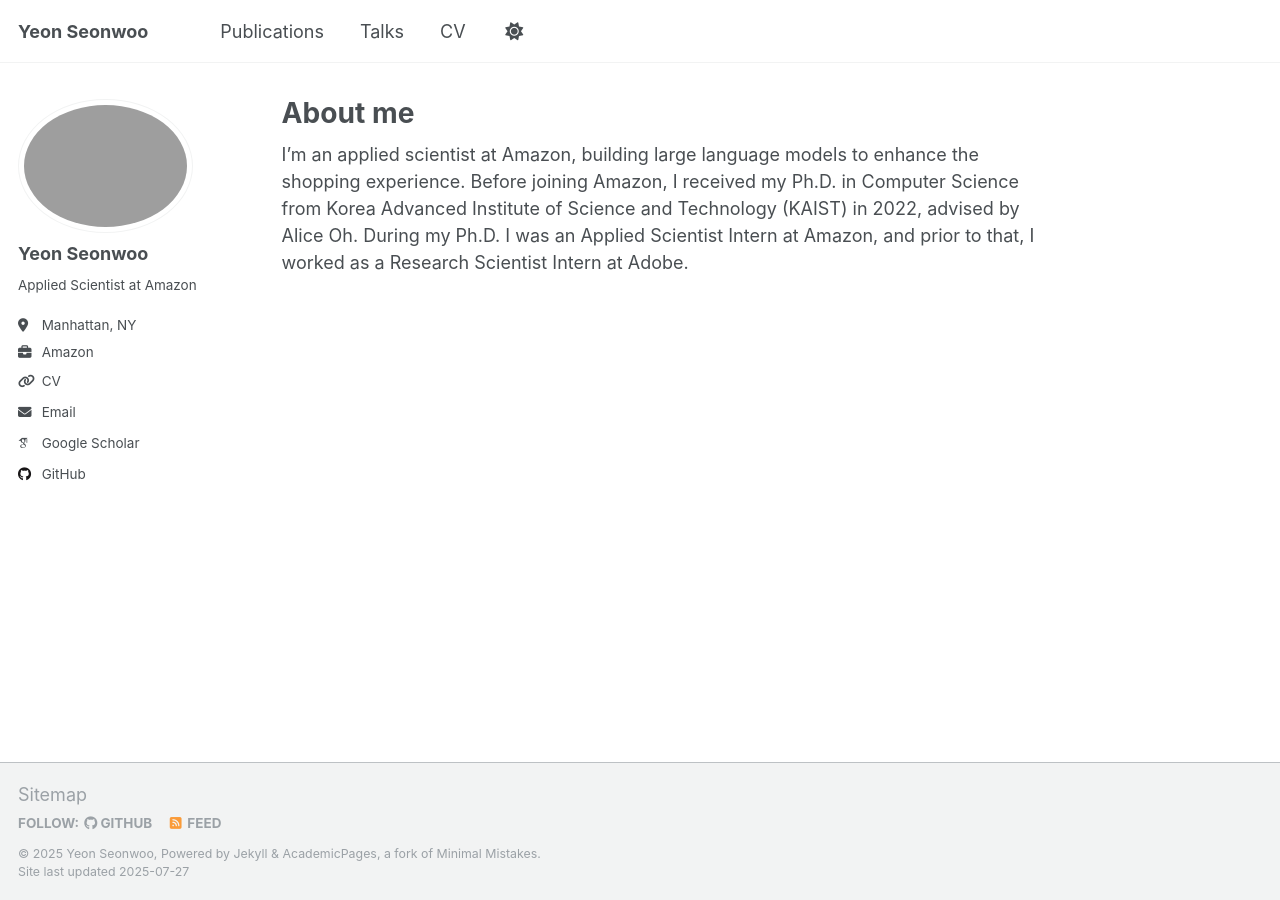
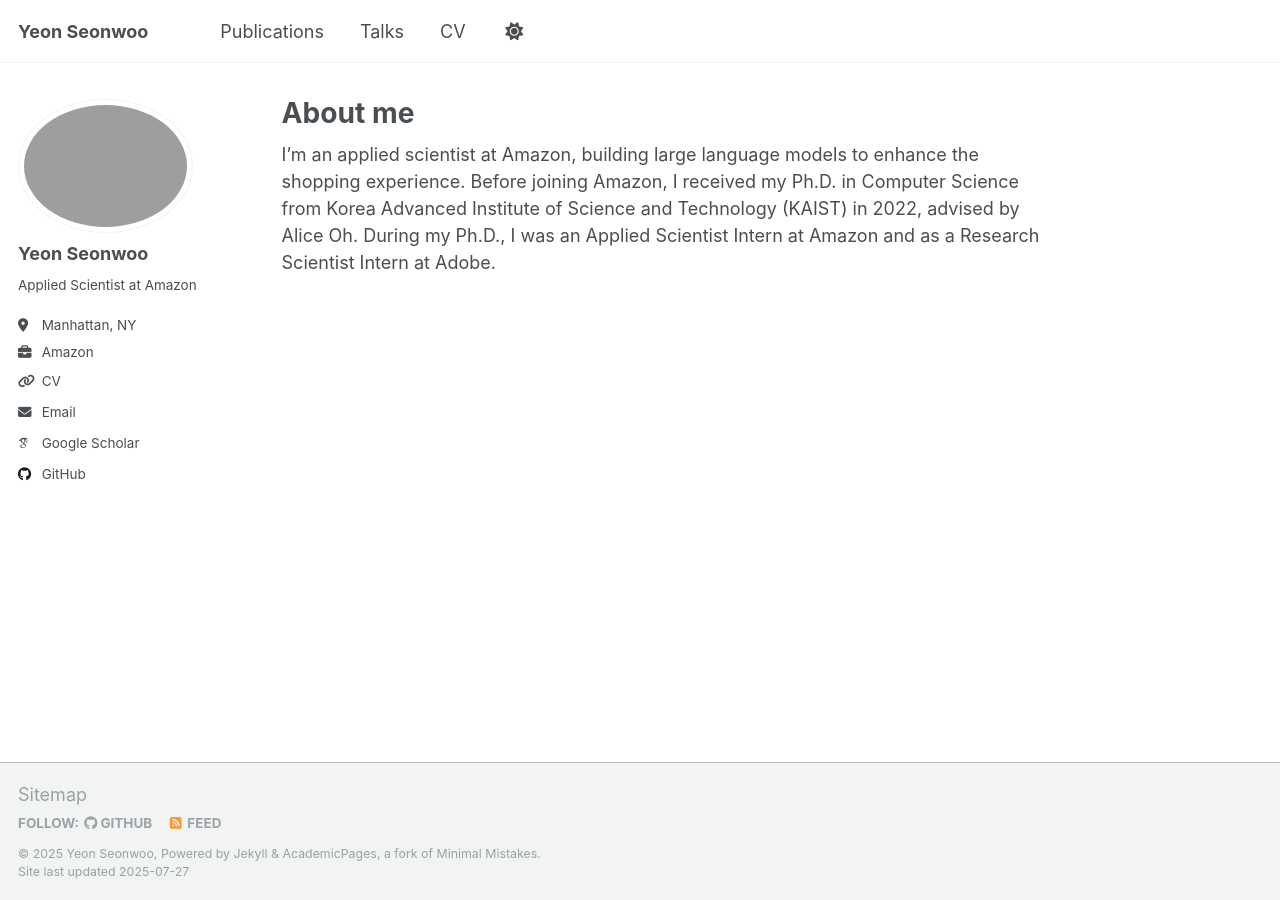
Before and after one commit to yeonsw/yeonsw.github.io, a Jekyll site: the page built from _pages/about.md, in a window 1280 px wide. Built offline with Jekyll 4.4.1, drawn with Linux system fonts in a browser that asks for light colours; some web fonts are replaced; a script that is not in the unit is left out.

Commit message:
Update about.md

```diff
--- a/_pages/about.md
+++ b/_pages/about.md
@@ -7,4 +7,4 @@
   - /about.html
 ---
 
-I’m an applied scientist at Amazon, building large language models to enhance the shopping experience. Before joining Amazon, I received my Ph.D. in Computer Science from Korea Advanced Institute of Science and Technology (KAIST) in 2022, advised by Alice Oh. During my Ph.D. I was an Applied Scientist Intern at Amazon, and prior to that, I worked as a Research Scientist Intern at Adobe.
+I’m an applied scientist at Amazon, building large language models to enhance the shopping experience. Before joining Amazon, I received my Ph.D. in Computer Science from Korea Advanced Institute of Science and Technology (KAIST) in 2022, advised by Alice Oh. During my Ph.D., I was an Applied Scientist Intern at Amazon and as a Research Scientist Intern at Adobe.
```
